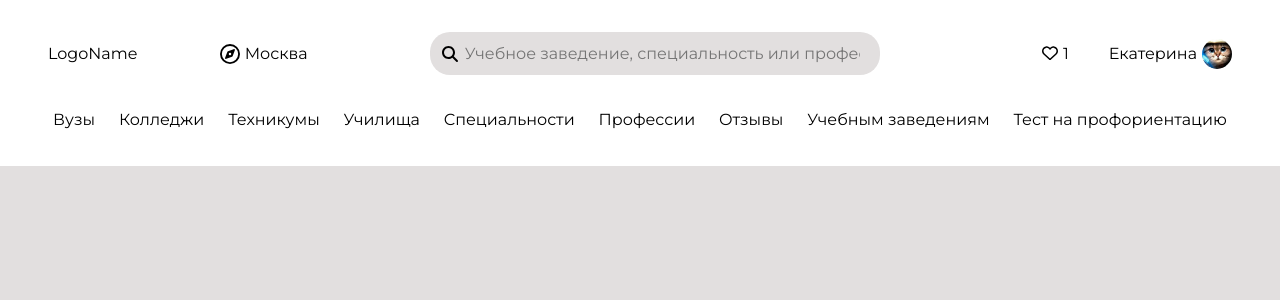
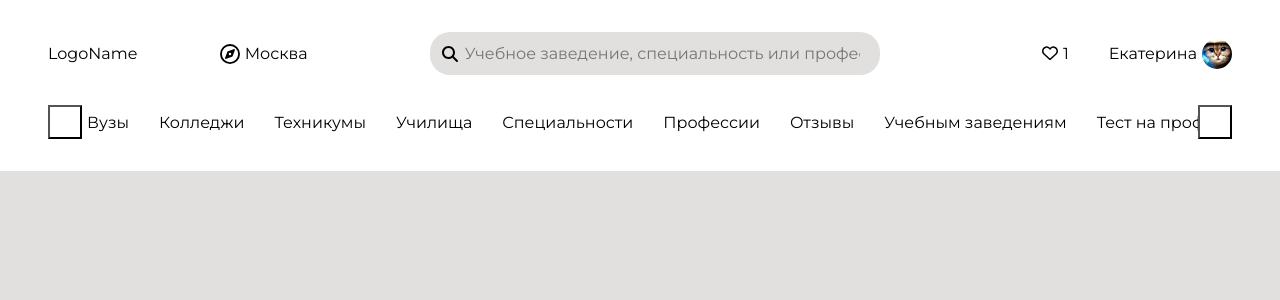
Before and after one commit to stillNiceTanya/Header, a React (Create React App) app: page / in a window 1280 px wide. Shown: the top 300 px of the page. Built offline with nearby package versions, Linux system fonts and the light colour scheme; the HTML template or start-up script is replaced by a standard one.

Commit message:
Add Button component

```diff
--- a/src/components/Header/Header.jsx
+++ b/src/components/Header/Header.jsx
@@ -3,7 +3,7 @@ import Logo from "./components/TopBar/Logo/Logo";
 import LocationSelectButton from "./components/TopBar/LocationSelectButton/LocationSelectButton";
 import SearchForm from "./components/TopBar/SearchForm/SearchForm";
 import UserCard from "./components/TopBar/UserCard/UserCard";
-import Navbar from "./components/NavigationBar/Navbar";
+import Navbar from "./components/NavigationBar/Navbar/Navbar";
 import BurgerMenu from "./components/TopBar/BurgerMenu/BurgerMenu";
 
 import "./styles.css";
--- /dev/null
+++ b/src/components/Header/components/NavigationBar/Button/Button.css
@@ -0,0 +1,6 @@
+.button {
+  padding: 15px 15px;
+  /* border: none; */
+  background-color: white;
+  cursor: pointer;
+}
--- /dev/null
+++ b/src/components/Header/components/NavigationBar/Button/Button.jsx
@@ -0,0 +1,9 @@
+import React from "react";
+
+import "./Button.css";
+
+const Button = () => {
+  return <button className="button"></button>;
+};
+
+export default Button;
--- a/src/components/Header/components/NavigationBar/Navbar.css
+++ /dev/null
@@ -1,16 +0,0 @@
-.navbar-item:hover {
-  background-color: rgb(226, 223, 223);
-  cursor: pointer;
-  border-radius: 15px;
-}
-
-.navbar {
-  list-style: none;
-  display: flex;
-  justify-content: space-between;
-  align-items: center;
-}
-
-.navbar-item {
-  padding: 5px;
-}
--- a/src/components/Header/components/NavigationBar/Navbar.jsx
+++ /dev/null
@@ -1,21 +0,0 @@
-import React from "react";
-import { navigationItems } from "./constants";
-
-import "./Navbar.css";
-
-const Navbar = () => {
-  return (
-    <ul className="navbar">
-      {navigationItems.map((el) => (
-        <li
-          key={el.id}
-          className="navbar-item"
-        >
-          {el.categoryTitle}
-        </li>
-      ))}
-    </ul>
-  );
-};
-
-export default Navbar;
--- /dev/null
+++ b/src/components/Header/components/NavigationBar/Navbar/Navbar.css
@@ -0,0 +1,42 @@
+.navbar-item:hover {
+  background-color: rgb(226, 223, 223);
+  cursor: pointer;
+  border-radius: 15px;
+}
+
+.navbar {
+  list-style: none;
+  display: flex;
+  justify-content: space-between;
+  align-items: center;
+  gap: 20px;
+}
+
+.navbar-item {
+  padding: 5px;
+  text-align: center;
+  white-space: nowrap;
+}
+
+.menu-wrapper {
+  overflow: hidden;
+}
+
+.navbar-wrapper {
+  display: flex;
+  justify-content: space-between;
+  align-items: center;
+}
+
+.navbar-button {
+  width: 30px;
+  height: 30px;
+  padding: 10px 10px;
+  border: none;
+}
+
+.img-button {
+  width: 20px;
+  height: 20px;
+  stroke: blue;
+}
--- /dev/null
+++ b/src/components/Header/components/NavigationBar/Navbar/Navbar.jsx
@@ -0,0 +1,77 @@
+import React, { useRef, useEffect, useState } from "react";
+import { navigationItems } from "../constants";
+import Button from "../Button/Button";
+import "./Navbar.css";
+
+function Navbar() {
+  const list = useRef(null);
+  const [noArrow, setArrow] = useState(false);
+
+  function handleResize(event) {
+    console.log(list.current.clientWidth, list.current.scrollWidth);
+    const hasArrows = list.current.scrollWidth > list.current.clientWidth;
+    setArrow(hasArrows ? "" : ""); // если hasArrows тру, то рендерить баттон
+  }
+
+  useEffect(() => {
+    window.addEventListener("resize", handleResize);
+    return () => window.removeEventListener("resize", handleResize);
+  }, []);
+
+  return (
+    <div className="navbar-wrapper">
+      <Button>
+        <svg
+          xmlns="http://www.w3.org/2000/svg"
+          className="img-button"
+          fill="none"
+          viewBox="0 0 24 24"
+          stroke-width="1.5"
+          stroke="currentColor"
+          class="w-6 h-6"
+        >
+          <path
+            stroke-linecap="round"
+            stroke-linejoin="round"
+            d="M15.75 19.5L8.25 12l7.5-7.5"
+          />
+        </svg>
+      </Button>
+      <div className="menu-wrapper">
+        <ul
+          className="navbar"
+          ref={list}
+        >
+          {navigationItems.map((el) => (
+            <li
+              key={el.id}
+              className="navbar-item"
+            >
+              {el.categoryTitle}
+            </li>
+          ))}
+        </ul>
+      </div>
+
+      <Button>
+        <svg
+          xmlns="http://www.w3.org/2000/svg"
+          className="img-button"
+          fill="none"
+          viewBox="0 0 24 24"
+          stroke-width="1.5"
+          stroke="currentColor"
+          class="w-6 h-6"
+        >
+          <path
+            stroke-linecap="round"
+            stroke-linejoin="round"
+            d="M8.25 4.5l7.5 7.5-7.5 7.5"
+          />
+        </svg>
+      </Button>
+    </div>
+  );
+}
+
+export default Navbar;
```
